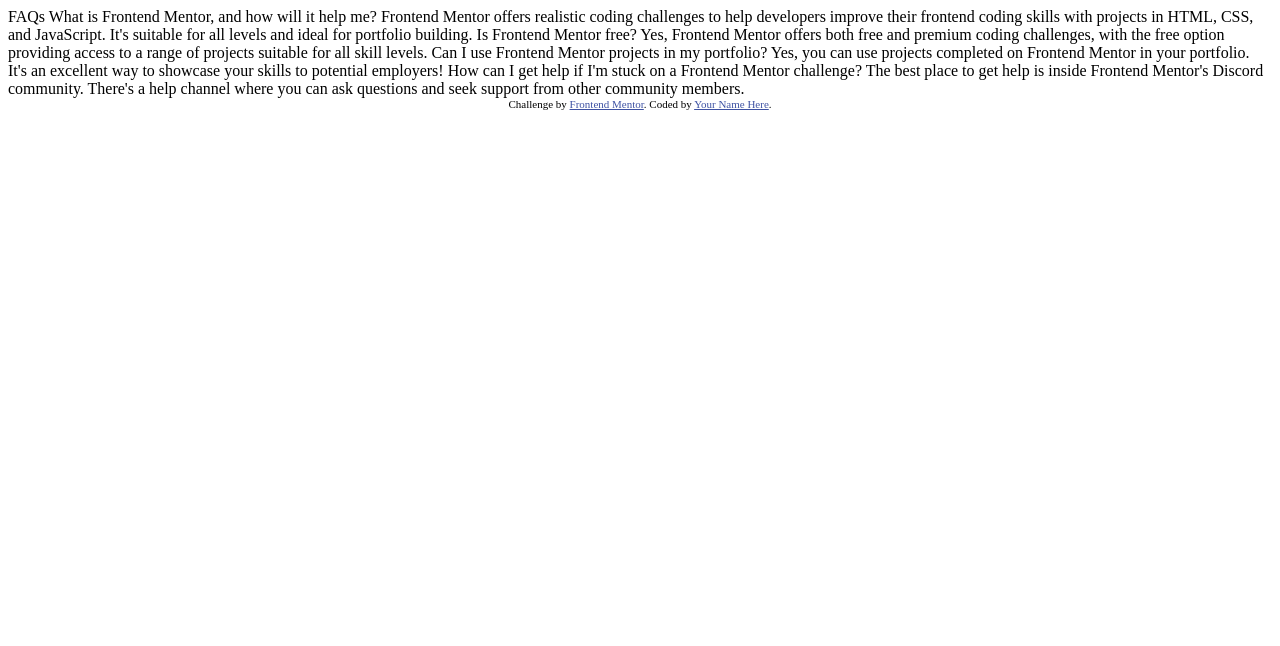
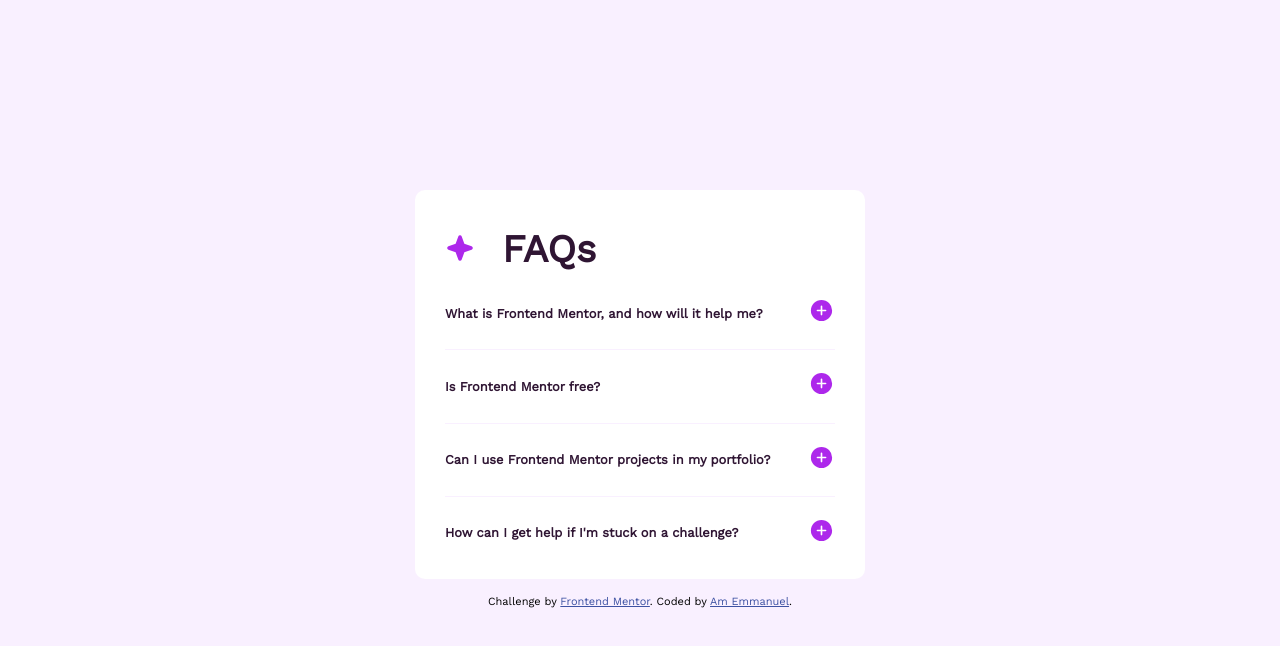
Before and after one commit to heisemmaco-dev/faq-accordion-main-new-one, a plain HTML site: page index.html in a window 1280 px wide. Drawn offline with nearby package versions, Linux system fonts and the light colour scheme.

Commit message:
done with the accordion design

```diff
--- /dev/null
+++ b/accordion.js
@@ -0,0 +1 @@
+let accordion = document.querySelectorAll('.acccordion_container')
--- a/index.html
+++ b/index.html
@@ -11,33 +11,107 @@
 </head>
 <body>
 
-  FAQs
+  <main>
+  <div class="img_and_heading_text">
+    <img src="./assets/images/icon-star.svg" alt="the star icon">
+    <h1>FAQs</h1>
+  </div>
 
+  <article>
+
+    <!-- ------------first accordion structure -->
+    <div class="acccordion_container">
+      <!-- accordion head items -->
+
+      <div class="header_container">
+      <strong>
         What is Frontend Mentor, and how will it help me?
+      </strong>
 
-  Frontend Mentor offers realistic coding challenges to help developers improve their
-  frontend coding skills with projects in HTML, CSS, and JavaScript. It's suitable for
+      <div class="Plus_and_minus_container">
+        <img src="./assets/images/icon-plus.svg" alt="">
+      </div>
+
+      </div>
+
+      <!-- accordion content -->
+      <p>
+        Frontend Mentor offers realistic coding challenges to help developers improve their frontend coding skills with projects in HTML, CSS, and JavaScript. It's suitable for
         all levels and ideal for portfolio building.
+      </p>
+    </div>
+    <!-- ------------second accordion structure -->
+    <div class="acccordion_container">
+       <!-- accordion head items -->
+      <div class="header_container">
+      <strong>Is Frontend Mentor free?</strong>
+      <div class="Plus_and_minus_container">
+        <img src="./assets/images/icon-plus.svg" alt="">
+       </div>
+      </div>
 
-  Is Frontend Mentor free?
 
-  Yes, Frontend Mentor offers both free and premium coding challenges, with the free
-  option providing access to a range of projects suitable for all skill levels.
+      <!-- accordion content -->
+      <p>
+        Yes, Frontend Mentor offers both free and premium coding challenges, with the free option providing access to a range of projects suitable for all skill levels.
+      </p>
 
-  Can I use Frontend Mentor projects in my portfolio?
+    </div>
 
+    <!-- ------------third accordion structure -->
+    <div class="acccordion_container">
+      <!-- accordion head items -->
+     <div class="header_container">
+
+     <strong>Can I use Frontend Mentor projects in my portfolio?</strong>
+
+     <div class="Plus_and_minus_container">
+       <img src="./assets/images/icon-plus.svg" alt="">
+      </div>
+     </div>
+
+
+     <!-- accordion content -->
+     <p>
       Yes, you can use projects completed on Frontend Mentor in your portfolio. It's an excellent
       way to showcase your skills to potential employers!
+     </p>
 
-  How can I get help if I'm stuck on a Frontend Mentor challenge?
+   </div>
 
+    <!-- ------------fourth accordion structure -->
+
+    <div class="acccordion_container">
+      <!-- accordion head items -->
+     <div class="header_container">
+
+     <strong>How can I get help if I'm stuck on a challenge?</strong>
+
+     <div class="Plus_and_minus_container">
+       <img src="./assets/images/icon-plus.svg" alt="">
+      </div>
+     </div>
+
+
+     <!-- accordion content -->
+     <p>
       The best place to get help is inside Frontend Mentor's Discord community. There's a help
       channel where you can ask questions and seek support from other community members.
+     </p>
+
+   </div>
 
 
-  <div class="attribution">
+  </article>
+
+
+  </main>
+
+  <footer class="attribution">
     Challenge by <a href="https://www.frontendmentor.io?ref=challenge" target="_blank">Frontend Mentor</a>.
-    Coded by <a href="#">Your Name Here</a>.
-  </div>
+    Coded by <a href="http://www.twitter.come/hesiemmaco">Am Emmanuel</a>.
+  </footer>
+
+  <script src="accordion.js"></script>
 </body>
 </html>
--- a/style.css
+++ b/style.css
@@ -1,2 +1,214 @@
+@import url('https://fonts.googleapis.com/css2?family=Inter:wght@400;500;600&family=Kumbh+Sans:wght@400;700&family=Work+Sans:ital,wght@0,400;1,600;1,700&display=swap');
+
+/*
+  1. Use a more-intuitive box-sizing model.
+*/
+*, *::before, *::after {
+    box-sizing: border-box;
+  }
+  /*
+    2. Remove default margin
+  */
+  * {
+    margin: 0;
+  }
+  /*
+    3. Allow percentage-based heights in the application
+  */
+  html, body {
+    height: 100%;
+  }
+  /*
+    Typographic tweaks!
+    4. Add accessible line-height
+    5. Improve text rendering
+  */
+  body {
+    line-height: 1.5;
+    -webkit-font-smoothing: antialiased;
+  }
+  /*
+    6. Improve media defaults
+  */
+
+  /* img, picture, video, canvas, svg {
+    display: block;
+    max-width: 100%;
+  } */
+
+  /*
+    7. Remove built-in form typography styles
+  */
+  input, button, textarea, select {
+    font: inherit;
+  }
+  /*
+    8. Avoid text overflows
+  */
+  p, h1 {
+    overflow-wrap: break-word;
+  }
+
+  :root {
+
+--main-bg-White: hsl(0, 0%, 100%);
+--bg-Light-pink: hsl(275, 100%, 97%);
+--Grayish-purple: hsl(292, 16%, 49%);
+--Dark-purple:hsl(292, 42%, 14%);
+--general-padding: 30px;
+  }
+
 .attribution { font-size: 11px; text-align: center; }
 .attribution a { color: hsl(228, 45%, 44%); }
+
+body {
+    font-family: 'Work Sans', sans-serif, system-ui, -apple-system, BlinkMacSystemFont, 'Segoe UI', Roboto, Oxygen, Ubuntu, Cantarell, 'Open Sans', 'Helvetica Neue', sans-serif;
+    font-size: 0.6rem;
+    font-weight: 400;
+
+    min-height: 100vh;
+    display: flex;
+    flex-direction: column;
+    align-items: center;
+    justify-content: center;
+    gap: 15px;
+
+    background-color: var(--bg-Light-pink);
+    padding: var(--general-padding);
+}
+
+main {
+    max-width: 450px;
+    width: 100%;
+    padding: var(--general-padding);
+    border-radius: 10px;
+
+    background-color: var(--main-bg-White);
+    display: flex;
+    flex-direction: column;
+}
+
+.acccordion_container {
+    color: var(--Grayish-purple);
+}
+
+.img_and_heading_text {
+    display: flex;
+    gap: 10px;
+    color: var(--Dark-purple);
+    font-weight: 900;
+    align-items: center;
+}
+
+.img_and_heading_text img {
+    width: 30px;
+    height: 30px;
+}
+
+.header_container {
+    display: flex;
+    align-items: center;
+    justify-content: space-between;
+
+    gap: 8px;
+    cursor: pointer;
+
+    text-align: start;
+    color: var(--Dark-purple);
+
+}
+
+.header_container strong:is(:hover, :focus) {
+    color: hsl(293, 93%, 24%);
+}
+
+.header_container strong:active {
+    color: var(--Grayish-purple);
+}
+
+.header_container {
+  padding-top: 20px;
+}
+
+article {
+    display: flex;
+    flex-direction: column;
+    gap: 20px;
+}
+
+.acccordion_container:nth-child(n + 2) {
+    border-top: 1px solid var(--bg-Light-pink);
+}
+
+.acccordion_container p {
+    display: none;
+}
+
+.active .acccordion_container p {
+  display: initial;
+}
+
+.header_container .Plus_and_minus_container img {
+    width: 27px;
+    height: 27px;
+}
+
+@media screen and (min-width: 320px) {
+  body {
+    font-size: 0.8rem;
+  }
+
+  .header_container {
+    gap: 10px;
+  }
+
+}
+
+@media screen and (min-width: 450px) {
+  body {
+    font-size: 0.83rem;
+  }
+
+  .header_container {
+    gap: 15px;
+  }
+}
+
+@media screen and (min-width: 550px) {
+  body {
+    font-size: 0.84rem;
+  }
+
+  .header_container {
+    gap: 20px;
+  }
+
+  .img_and_heading_text {
+    gap: 27px;
+  }
+}
+
+@media screen and (min-width: 650px) {
+  body {
+    font-size: 0.84rem;
+  }
+
+  .header_container {
+    gap: 15px;
+  }
+
+}
+
+@media screen and (min-width: 750px) {
+  body {
+    font-size: 0.8rem;
+  }
+
+  .header_container {
+    gap: 5px;
+  }
+
+  .img_and_heading_text {
+    font-size: 1.2rem;
+  }
+}
```
Lines whose indentation alone changed are shown as unchanged.
